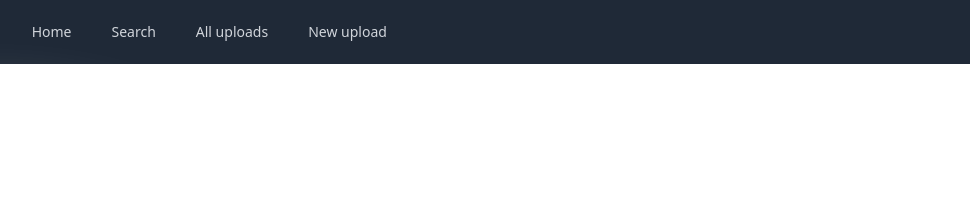
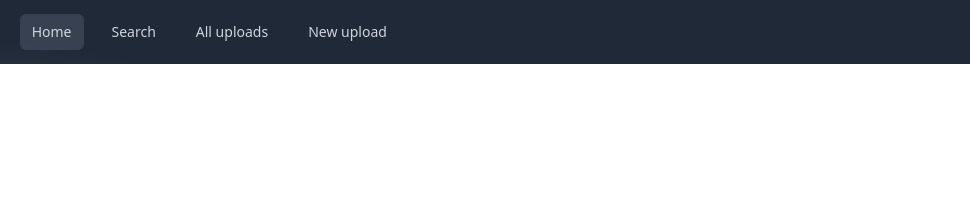
Before and after one commit to neonwatty/coat_o_paint, a website: page index.html in a window 1280 px wide. Shown: the top 221 px of the page, 79-1049 px from the left. Drawn offline with nearby package versions, Linux system fonts and the light colour scheme; files that its build step writes are made by us from their sources; grey boxes are pictures that could not be loaded.

Commit message:
refactor for tailwind cli

```diff
--- a/index.html
+++ b/index.html
@@ -43,7 +43,9 @@
       },500)
       document.addEventListener("DOMContentLoaded", () => {
           loadHTML('src/partials/index.html', 'partial-placeholder');
+          setTimeout(() => {
           setActive('home-h');
+          },10)
       });
     </script>
   </body>
```
